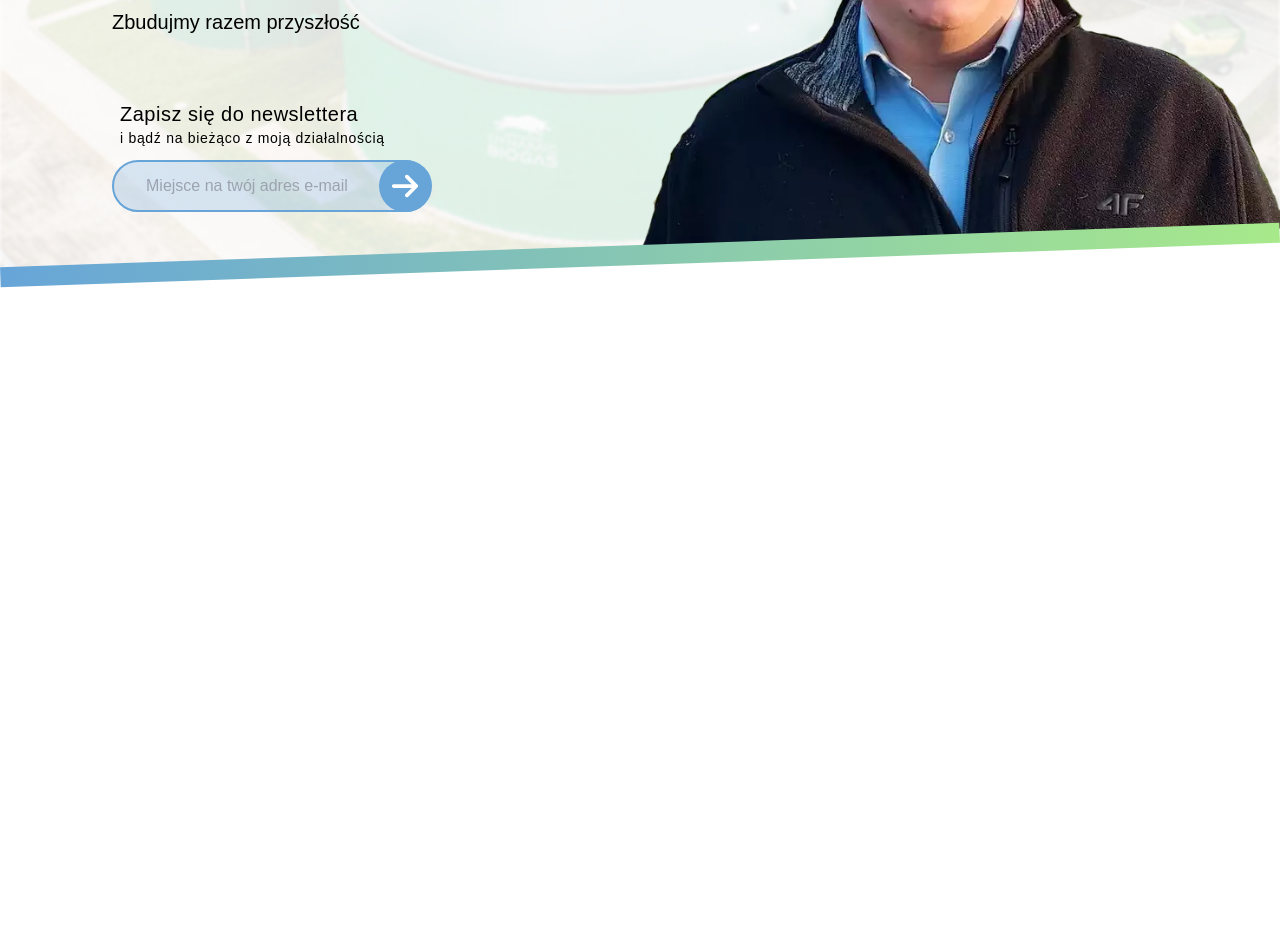
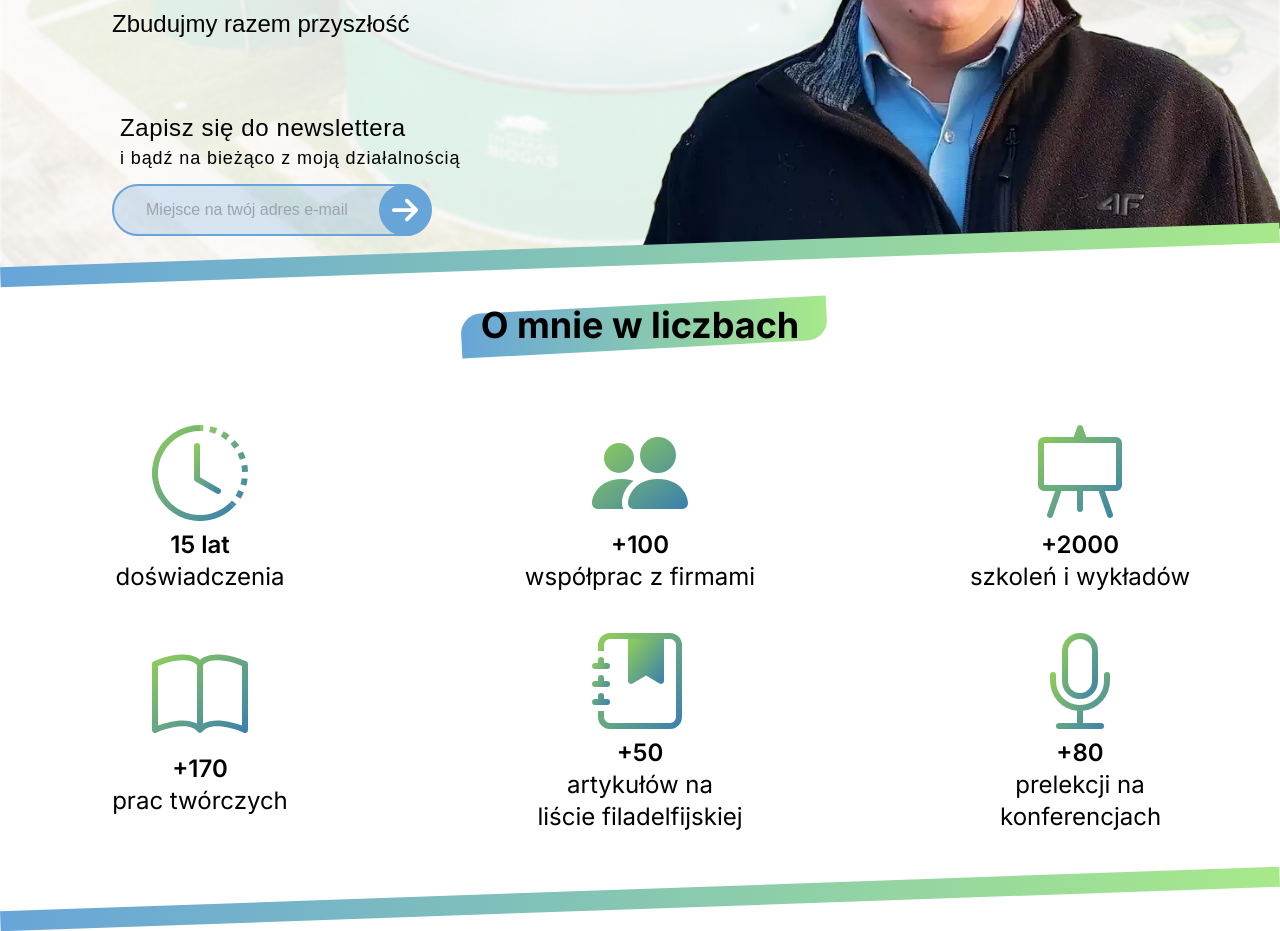
Before and after one commit to Pabiak/czekala, a Next.js app: page / in a window 1280 px wide. Shown: the part 360-1291 px from the top of the page. Before the commit the page ends 800 px from the top, so only its background shows below. Built offline with nearby package versions, Linux system fonts and the light colour scheme.

Commit message:
fix mobile header and add statistics section

```diff
--- a/app/components/navbar.jsx
+++ b/app/components/navbar.jsx
@@ -34,7 +34,7 @@ const Navbar = () => {
                     key={path}
                     className={
                         gradient
-                            ? 'px-4 mx-4 min-w-fit relative text-black cursor-pointer h-7 flex items-center bg-gradient-to-r from-accent to-primary rounded-tl-lg rounded-br-lg font-poppins'
+                            ? 'px-4 mx-4 min-w-fit relative text-black cursor-pointer h-7 flex items-center bg-gradient-to-r from-accent to-primary rounded-tl-2xl rounded-br-2xl font-poppins'
                             : 'py-2 px-4 mx-4 min-w-fit relative text-black cursor-pointer font-poppins after:content-[""] after:w-0 after:h-1 after:bg-gradient-to-r from-accent to-primary after:rounded-tl-lg after:rounded-br-lg after:absolute after:bottom-0 after:right-0 after:transition-all after:duration-300 after:ease-in-out hover:after:w-full hover:after:left-0'
                     }
                 >
@@ -62,7 +62,7 @@ const Navbar = () => {
                     onClick={() => setNavActive(true)}
                 />
             )}
-            <ul className={`z-20 flex flex-col items-center justify-center gap-y-6 min-h-screen fixed top-14 w-full -right-full text-2xl bg-background transition-all duration-500 ease-in-out ${navActive ? 'right-0' : ''} lg:flex-row lg:items-center lg:p-0 lg:w-fit lg:min-h-fit lg:static lg:text-base`}>{renderMenu()}</ul>
+            <ul className={`z-20 flex flex-col items-center justify-center gap-y-6 min-h-screen fixed top-14 w-full -right-full text-2xl bg-background transition-all duration-500 ease-in-out ${navActive ? 'right-0' : ''} md:text-3xl lg:flex-row lg:items-center lg:p-0 lg:w-fit lg:min-h-fit lg:static lg:text-base`}>{renderMenu()}</ul>
     </nav>
   )
 }
--- a/app/layout.js
+++ b/app/layout.js
@@ -7,7 +7,7 @@ const inter = Inter({ subsets: ["latin"] });
 
 export const metadata = {
   title: "Wojciech Czekała",
-  description: "Strona internetowa prof. Wojciech Czekały - wykładowcy, konsultanta, naukowaca",
+  description: "Strona internetowa prof. Wojciech Czekały - wykładowcy, konsultanta, naukowca",
 };
 
 export default function RootLayout({ children }) {
--- a/app/page.js
+++ b/app/page.js
@@ -1,32 +1,61 @@
 import Image from 'next/image';
-import { FaArrowRight } from "react-icons/fa6";
+import { FaArrowRight } from 'react-icons/fa6';
+import { BsBook, BsClockHistory, BsEasel, BsJournalBookmarkFill, BsMic, BsPeopleFill } from 'react-icons/bs';
 
 export default function Home() {
     return (
         <>
+            <svg width='0' height='0'>
+                <linearGradient
+                    id='gradient'
+                    x1='100%'
+                    y1='100%'
+                    x2='0%'
+                    y2='0%'
+                >
+                    <stop stopColor='#3a7fae' offset='0%' />
+                    <stop stopColor='#92cf57' offset='100%' />
+                </linearGradient>
+            </svg>
             <header className='flex flex-col gap-8 bg-header bg-cover bg-center bg-no-repeat w-full h-full clipPath-header lg:flex-row lg:pt-10'>
                 <div className='font-poppins lg:w-[35%] lg:ml-[7rem]'>
                     <div>
-                    <h1 className='flex flex-col text-5xl font-bold text-center mt-10 lg:text-start lg:text-7xl'>
+                        <h1 className='flex flex-col text-5xl font-bold text-center mt-10 md:text-7xl lg:text-start'>
                             <span>Ekspert w</span>
                             <span className='relative'>
-                            <span className='inset-0 before:absolute before:content-[""] before:-rotate-3 before:w-[22rem] before:h-full before:bg-gradient-to-r before:from-accent before:to-primary before:rounded-tl-lg before:rounded-br-lg lg:before:-left-5 lg:before:w-[33rem]'></span>
-                            <span className='relative px-4 lg:p-0'>ekologicznym</span>
+                                <span className='inset-0 before:absolute before:content-[""] before:-rotate-3 before:w-[22rem] before:h-full before:bg-gradient-to-r before:from-accent before:to-primary before:rounded-tl-[20px] before:rounded-br-[20px] lg:before:-left-5 lg:before:w-[33rem]'></span>
+                                <span className='relative px-4 lg:p-0'>
+                                    ekologicznym
+                                </span>
                             </span>
                             <span>postępie</span>
                         </h1>
-                    <h2 className='text-center my-4 font-thin lg:text-start lg:text-xl'>
+                        <h2 className='text-center my-4 font-thin md:text-2xl lg:text-start'>
                             Zbudujmy razem przyszłość
                         </h2>
                     </div>
                     <div className='flex items-center flex-col lg:items-start lg:mt-16'>
-                  <p className='font-normal font-poppins tracking-wide lg:ml-2 lg:text-xl'>Zapisz się do newslettera</p>
-                  <p className='text-sm font-poppins font-thin tracking-wider lg:ml-2 lg:text-md'>i bądź na bieżąco z moją działalnością</p>
+                        <p className='font-normal font-poppins tracking-wide md:mt-2 md:text-2xl lg:ml-2'>
+                            Zapisz się do newslettera
+                        </p>
+                        <p className='text-sm font-poppins font-thin tracking-wider md:text-lg lg:ml-2'>
+                            i bądź na bieżąco z moją działalnością
+                        </p>
                         <div className='relative'>
-                    <button className='my-3 absolute -right-[3px] mr-1 bg-accent text-white text-3xl rounded-[50%] w-fit h-fit p-[0.7rem]'>
+                            <form>
+                                <button
+                                    type='submit'
+                                    className='my-3 absolute -right-[3px] mr-1 bg-accent text-white text-3xl rounded-[50%] w-fit h-fit p-[0.7rem]'
+                                >
                                     <FaArrowRight />
                                 </button>
-                    <input type="email" placeholder="Miejsce na twój adres e-mail" className='my-3 focus:outline-none border-solid border-2 border-accent rounded-full bg-accent bg-opacity-25 w-[20rem] p-3 indent-5'/>
+                                <input
+                                    required
+                                    type='email'
+                                    placeholder='Miejsce na twój adres e-mail'
+                                    className='my-3 focus:outline-none border-solid border-2 border-accent rounded-full bg-accent bg-opacity-25 w-[20rem] p-3 indent-5'
+                                />
+                            </form>
                         </div>
                     </div>
                 </div>
@@ -39,6 +68,67 @@ export default function Home() {
                     />
                 </div>
             </header>
+            <div className='bg-gradient-to-r from-accent to-primary w-full h-5 -rotate-[5deg] -mt-9 lg:-mt-6 lg:-rotate-[2deg] mb-10' />
+            <section>
+                <h1 className='text-2xl text-center font-bold md:text-4xl'>
+                    <span className='relative'>
+                        <span className='inset-0 before:absolute before:content-[""] before:-rotate-3 before:w-full before:h-full before:bg-gradient-to-r before:from-accent before:to-primary before:rounded-tl-[20px] before:rounded-br-[20px] lg:before:-left-5 lg:before:w-[115%]'></span>
+                        <span className='relative px-4 lg:p-0 inline-block'>
+                            O mnie w liczbach
+                        </span>
+                    </span>
+                </h1>
+                <div className='grid grid-cols-2 place-items-center gap-10 my-14 md:my-[5rem] lg:grid-cols-3'>
+                        <div className='flex flex-col items-center'>
+                            <BsClockHistory
+                                className='text-6xl mb-2 md:text-8xl'
+                                style={{ fill: "url(#gradient)" }}
+                            />
+                            <span className='font-semibold md:text-2xl text-center'>15 lat</span>
+                            <span className='md:text-2xl text-center'>doświadczenia</span>
+                        </div>
+                        <div className='flex flex-col items-center'>
+                            <BsPeopleFill
+                                className='text-6xl mb-2 md:text-8xl'
+                                style={{ fill: "url(#gradient)" }}
+                            />
+                            <span className='font-semibold md:text-2xl text-center'>+100</span>
+                            <span className='md:text-2xl text-center'>współprac z firmami</span>
+                        </div>
+                        <div className='flex flex-col items-center'>
+                            <BsEasel
+                                className='text-6xl mb-2 md:text-8xl'
+                                style={{ fill: "url(#gradient)" }}
+                            />
+                            <span className='font-semibold md:text-2xl text-center'>+2000</span>
+                            <span className='md:text-2xl text-center'>szkoleń i wykładów</span>
+                        </div>
+                        <div className='flex flex-col items-center'>
+                            <BsBook
+                                className='text-6xl mb-2 md:text-8xl'
+                                style={{ fill: "url(#gradient)" }}
+                            />
+                            <span className='font-semibold md:text-2xl text-center'>+170</span>
+                            <span className='md:text-2xl text-center'>prac twórczych</span>
+                        </div>
+                        <div className='flex flex-col items-center'>
+                            <BsJournalBookmarkFill
+                                className='text-6xl mb-2 md:text-8xl'
+                                style={{ fill: "url(#gradient)" }}
+                            />
+                            <span className='font-semibold md:text-2xl text-center'>+50</span>
+                            <span className='max-w-[10rem] text-center md:text-2xl md:max-w-[13rem] '>artykułów na liście filadelfijskiej</span>
+                        </div>
+                        <div className='flex flex-col items-center'>
+                            <BsMic
+                                className='text-6xl mb-2 md:text-8xl'
+                                style={{ fill: "url(#gradient)" }}
+                            />
+                            <span className='font-semibold md:text-2xl'>+80</span>
+                            <span className='max-w-[10rem] text-center md:text-2xl'>prelekcji na konferencjach</span>
+                        </div>
+                    </div>
+            </section>
             <div className='bg-gradient-to-r from-accent to-primary w-full h-5 -rotate-[5deg] -mt-9 lg:-mt-6 lg:-rotate-[2deg]' />
         </>
     );
--- a/next.config.mjs
+++ b/next.config.mjs
@@ -1,7 +1,7 @@
 /** @type {import('next').NextConfig} */
 const nextConfig = {
-    output: "export",
-    distDir: 'dist',
+    // output: "export",
+    // distDir: 'dist',
 };
 
 export default nextConfig;
```
Also changed, not shown: 1 other file (tests, documents, lock files or other folders). Lines whose indentation alone changed are shown as unchanged.
